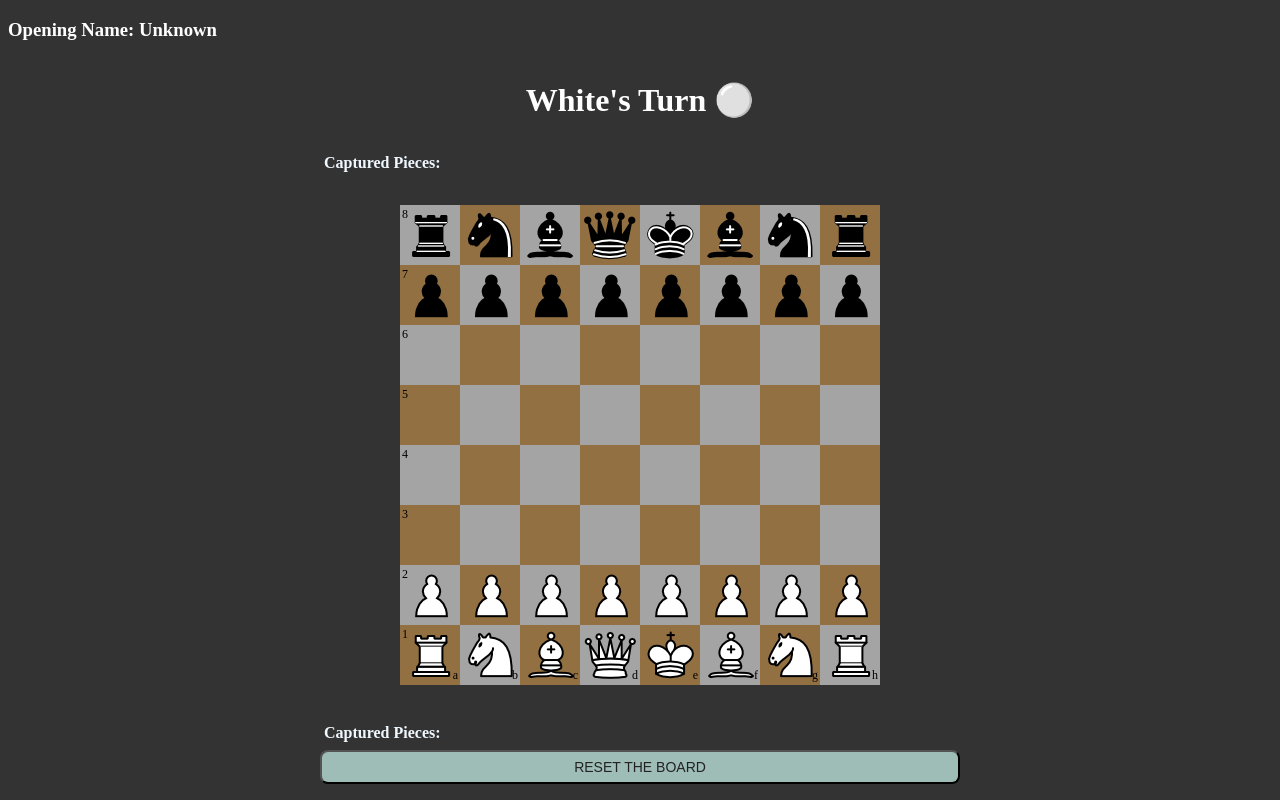
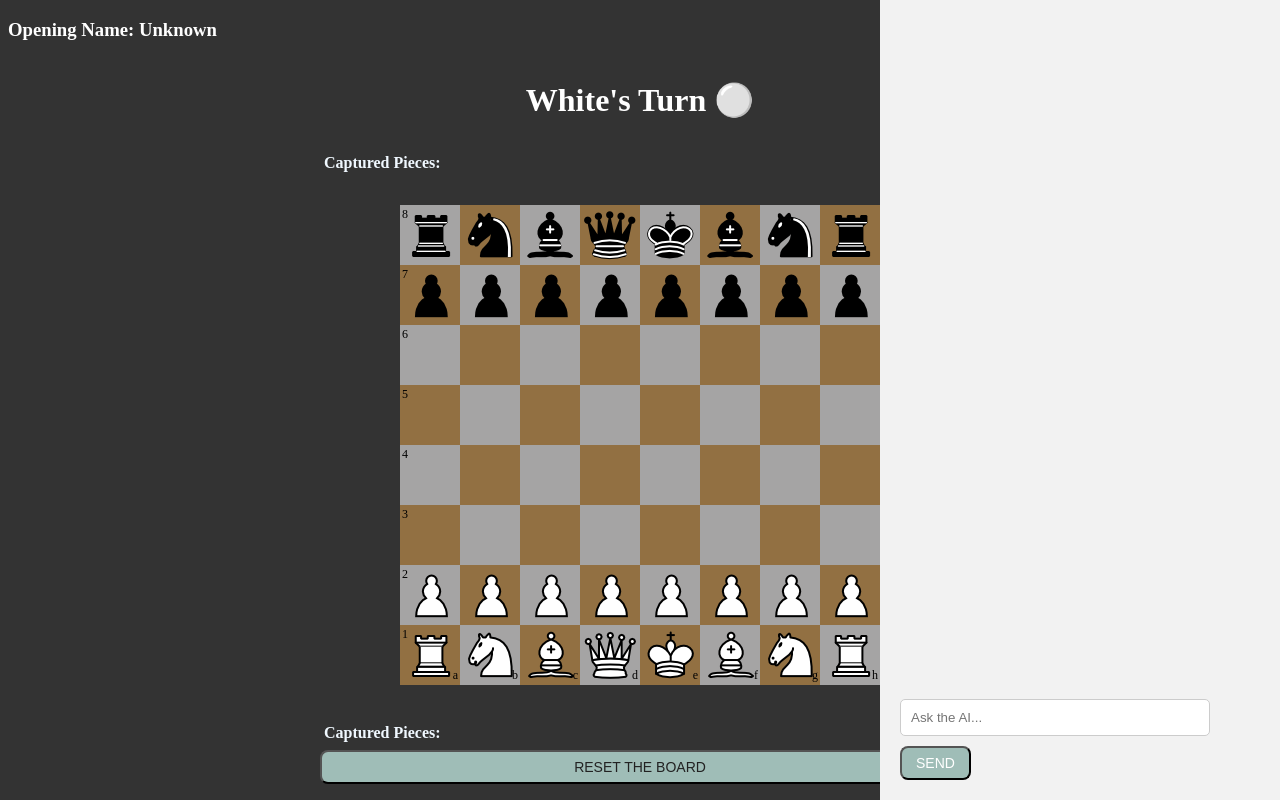
Before and after one commit to faizan1487/chess, a Django app: page /play in a window 1280 px wide; the page is wider, and only the part inside the window is pictured. Run offline with Django 4.2, Linux system fonts and the light colour scheme.

Commit message:
gemini api integrated, chatbox created

```diff
--- a/game/static/css/style.css
+++ b/game/static/css/style.css
@@ -55,7 +55,7 @@ a {
     background-color: red;
 }
 
-.recentlyMoved{
+.recentlyMoved {
     background-color: yellow;
 }
 
@@ -89,14 +89,16 @@ a {
     left: 25%;
 }
 
-.difContainer{
+.difContainer {
     position: relative;
 }
-.top-status-bar{
+
+.top-status-bar {
     position: relative;
     top: 0px;
 }
-.bottom-status-bar{
+
+.bottom-status-bar {
     position: relative;
     bottom: 0px;
 }
@@ -109,6 +111,7 @@ a {
     align-items: center;
     justify-content: center;
 }
+
 .captured-pieces h2 {
     margin-right: 5px;
     font-size: 1em;
@@ -190,3 +193,53 @@ a {
     transition: all 300ms ease-in-out;
     transform: translate(-50%, -50%) scale(1);
 }
+
+
+/* Chatbox container (right side) */
+.chat-container {
+    width: 400px;
+    /* Fixed width for the chatbox */
+    padding: 20px;
+    box-sizing: border-box;
+    background-color: #f2f2f2;
+    height: 100vh;
+    /* Takes full height of the page */
+    display: flex;
+    flex-direction: column;
+    justify-content: flex-end;
+    /* Aligns input at the bottom */
+    position: fixed;
+    /* Fixes the chatbox to the right side */
+    right: 0;
+    top: 0;
+}
+
+/* Chatlogs container (where messages appear) */
+.chatlogs {
+    flex-grow: 1;
+    max-height: 85%;
+    /* Ensures chat messages don't take the whole space */
+    overflow-y: auto;
+    /* Enables scrolling inside the chat area */
+    padding-right: 10px;
+    padding-left: 10px;
+    padding-top: 10px;
+    margin-bottom: 10px;
+}
+
+/* Chat input and send button */
+.chat-input {
+    width: 80%;
+    padding: 10px;
+    border-radius: 5px;
+    margin-bottom: 10px;
+    border: 1px solid #ccc;
+}
+
+.chat-send-button:hover {
+    cursor: pointer;
+}
+
+.chat-send-button:active {
+    background-color: #2c6e32;
+}
--- a/game/static/js/app.js
+++ b/game/static/js/app.js
@@ -387,3 +387,35 @@ function drawcaptureStatus(captureStatus) {
 function togglePopup() {
     document.getElementById("popup-1").classList.toggle("active");
 }
+
+function sendMessage() {
+    const user_input = document.getElementById("user_input").value;  // Get user input from the chat box
+    document.getElementById("user_input").value = '';
+
+    // Only proceed if the input is not empty
+    if (user_input.trim() !== "") {
+        // Append the user message to the chatlogs
+        const chatlogs = document.getElementById("chatlogs");
+        chatlogs.innerHTML += "<p><strong>User:</strong> " + user_input + "</p>";
+
+        // Send the user input to the Django backend using fetch and JSON
+        fetch('/chat_with_ai/', {  // Call the Django view that interacts with OpenRouter AI
+            method: 'POST',
+            headers: {
+                'Content-Type': 'application/json',
+                'X-CSRFToken': document.querySelector('[name=csrfmiddlewaretoken]').value,  // CSRF token for security
+            },
+            body: JSON.stringify({ 'user_input': user_input })  // Send the input as JSON
+        })
+        .then(response => response.json())
+        .then(data => {
+            // Append the AI's response to the chatlogs
+            chatlogs.innerHTML += "<p><strong>AI:</strong> " + data.ai_response + "</p>";
+
+            // Scroll to the bottom of the chatlogs
+            chatlogs.scrollTop = chatlogs.scrollHeight;
+        });
+    } else {
+        alert("Please type a message!");
+    }
+}
--- a/game/templates/chessPage.html
+++ b/game/templates/chessPage.html
@@ -55,6 +55,14 @@
         </a>
       </div>
     </div>
+    <div class="chat-container">
+      <div id="chatbox">
+        <div id="chatlogs" class="chatlogs"></div>
+        <input type="text" id="user_input" placeholder="Ask the AI..." class="chat-input" />
+        <button onclick="sendMessage()" class="chat-send-button">Send</button>
+      </div>
+    </div>
+
     <script src="{% static 'js/app.js'%}"></script>
   </body>
 </html>
--- a/game/urls.py
+++ b/game/urls.py
@@ -5,5 +5,6 @@ urlpatterns = [
     path('play',views.playLocal,name='playLocal'),
     path('ai',views.playAI,name='playAI'),
     path('board',views.board),
-    path('reset',views.resetBoard,name='resetBoard')
+    path('reset',views.resetBoard,name='resetBoard'),
+    path('chat_with_ai/', views.chat_with_ai, name='chat_with_ai'),
 ]
--- a/game/views.py
+++ b/game/views.py
@@ -10,6 +10,12 @@ from .engine import MiniMax
 
 import math,csv,time
 
+from openai import OpenAI
+from django.http import JsonResponse
+import json
+from .engine import MiniMax, detect_opening  # Import detect_opening function
+from chessGame.settings import GEMINI_API_KEY
+
 def chooseMode(request):
     return render(request, 'choosePage.html')
 
@@ -18,9 +24,6 @@ def playLocal(request):
 
 def playAI(request):
     return render(request, 'chessPage.html',{'aiCol':request.session['aiColor']})
-
-
-from .engine import MiniMax, detect_opening  # Import detect_opening function
 
 
 def board(request):
@@ -154,9 +157,6 @@ def board(request):
         return redirect('playAI')
 
 
-
-
-
 def resetBoard(request):
     request.session['board'] = [
             ["r", "n", "b", "q", "k", "b", "n", "r"],
@@ -192,3 +192,52 @@ def convert_to_algebraic(index):
     rank = str(8 - (int(index) // 10))  # Convert row index to rank (1-8)
     file = files[int(index) % 10]  # Convert column index to file (a-h)
     return file + rank  # Return algebraic notation
+
+
+# Initialize OpenRouter API client with the provided base URL and API key
+client = OpenAI(
+    base_url="https://openrouter.ai/api/v1",
+    api_key=GEMINI_API_KEY
+)
+
+
+def chat_with_ai(request):
+    if request.method == 'POST':
+        try:
+            # Get the user input from the frontend (POST request)
+            print("request", request.POST)
+            data = json.loads(request.body.decode('utf-8'))  # Decode and load JSON
+            user_input = data.get('user_input', None)  # Get the user input
+            print("user_input", user_input)
+
+            if not user_input:
+                return JsonResponse({'error': 'No input received'}, status=400)
+            # Set up the API call to OpenRouter using the provided model and input
+            completion = client.chat.completions.create(
+                model="google/gemini-2.0-flash-001",  # Use the specified AI model
+                messages=[
+                    {
+                        "role": "user",
+                        "content": [
+                            {
+                                "type": "text",
+                                "text": user_input
+                            }
+                        ]
+                    }
+                ]
+            )
+            print("completion", completion)
+
+            # Get the response from the AI
+            ai_response = completion.choices[0].message.content
+            print("ai response", ai_response)
+
+            # You can add custom logic here to handle chess-related inquiries
+            if "Sicilian Defense" in user_input:
+                ai_response += "\nLet's practice the Sicilian Defense. I'll start with 1.e4."
+
+            # Return the AI response as a JSON response to the frontend
+            return JsonResponse({"ai_response": ai_response})
+        except json.JSONDecodeError:
+            return JsonResponse({'error': 'Invalid JSON'}, status=400)
```
Also changed, not shown: chessGame/settings.py (+12 -0 lines), db.sqlite3, 1 other file.
